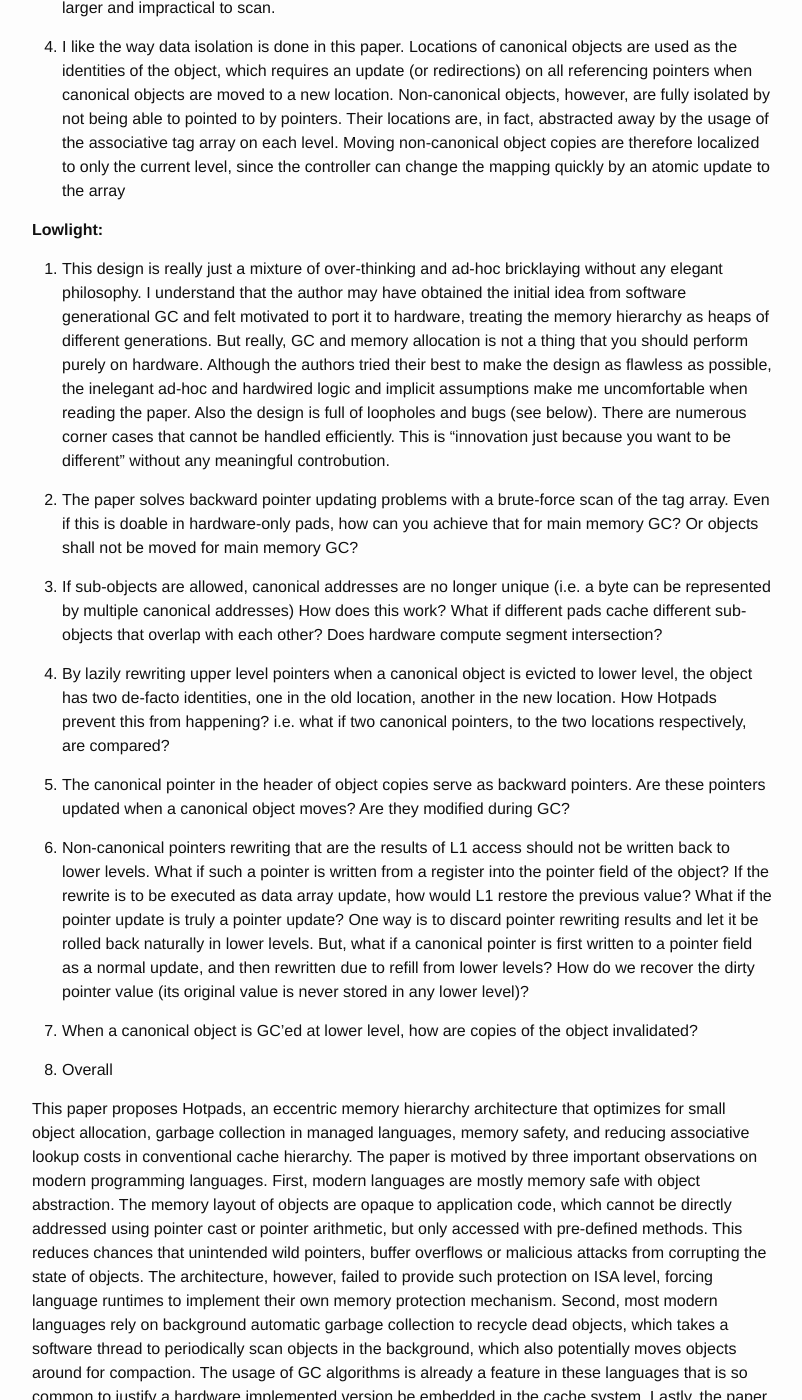
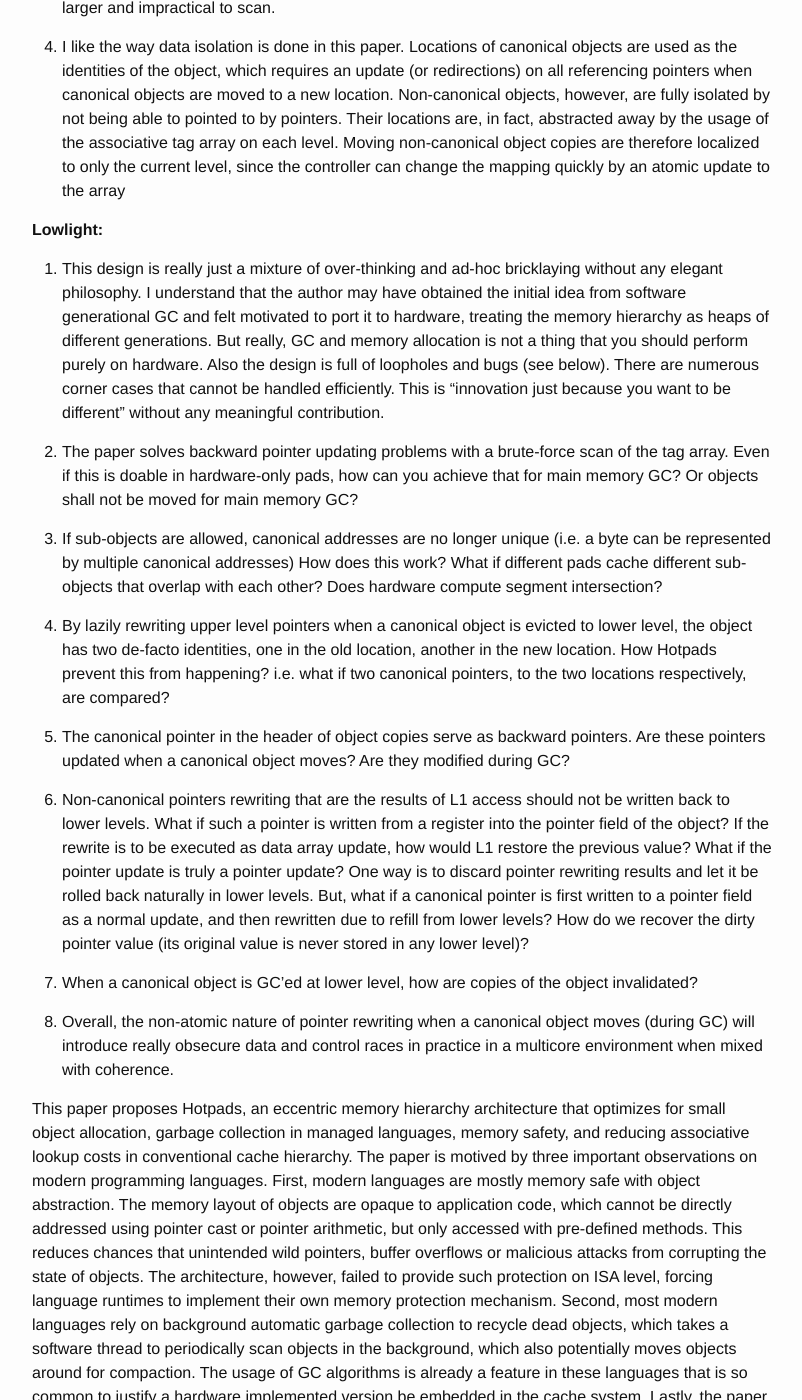
Before and after one commit to wangziqi2013/wangziqi2013.github.io, a Jekyll site: the page built from _posts/2020-07-10-hotpads.markdown, in a window 1280 px wide and 1400 px high, scrolled down 757 px. Shown: the whole window, without its empty margins (238-1040 px from the left). Built offline with Jekyll 4.4.1, drawn with Linux system fonts in a browser that asks for light colours.

Commit message:
Small change

```diff
--- a/_posts/2020-07-10-hotpads.markdown
+++ b/_posts/2020-07-10-hotpads.markdown
@@ -39,10 +39,8 @@ version_mgmt:
    I understand that the author may have obtained the initial idea from software generational GC and felt motivated
    to port it to hardware, treating the memory hierarchy as heaps of different generations. But really, GC
    and memory allocation is not a thing that you should perform purely on hardware.
-   Although the authors tried their best to make the design as flawless as possible, the inelegant ad-hoc and hardwired
-   logic and implicit assumptions make me uncomfortable when reading the paper.
    Also the design is full of loopholes and bugs (see below). There are numerous corner cases that cannot be handled
-   efficiently. This is "innovation just because you want to be different" without any meaningful controbution.
+   efficiently. This is "innovation just because you want to be different" without any meaningful contribution.
 
 2. The paper solves backward pointer updating problems with a brute-force scan of the tag array. Even if this is doable
    in hardware-only pads, how can you achieve that for main memory GC? Or objects shall not be moved for main memory GC?
@@ -68,7 +66,8 @@ version_mgmt:
 
 7. When a canonical object is GC'ed at lower level, how are copies of the object invalidated?
 
-8. Overall
+8. Overall, the non-atomic nature of pointer rewriting when a canonical object moves (during GC) will introduce
+   really obsecure data and control races in practice in a multicore environment when mixed with coherence.
 
 This paper proposes Hotpads, an eccentric memory hierarchy architecture that optimizes for small object allocation,
 garbage collection in managed languages, memory safety, and reducing associative lookup costs in conventional cache
```
